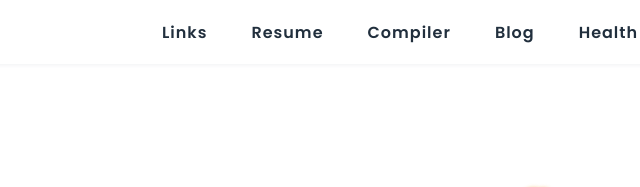
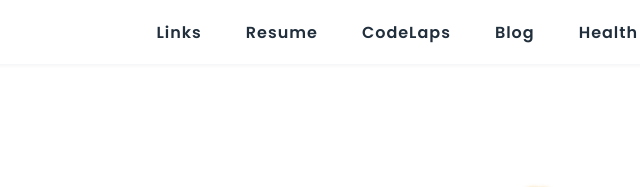
Before and after one commit to mrkishorekumar/portfolio-v3, a plain HTML site: page index.html in a window 1280 px wide. Shown: the top 187 px of the page, 358-998 px from the left. Drawn offline with nearby package versions, Linux system fonts and the light colour scheme; a script that the page names is missing.

Commit message:
Update index.html

```diff
--- a/index.html
+++ b/index.html
@@ -40,7 +40,7 @@
         <ul class="menu">
             <li><a href="https://link.mrkishorekumar.com/" onclick="toggleMenu();">Links</a></li>
             <li><a href="https://resume.mrkishorekumar.com/" onclick="toggleMenu();">Resume</a></li>
-            <li><a href="https://code.mrkishorekumar.com/" onclick="toggleMenu();">Compiler</a></li>
+            <li><a href="https://codelaps.com/" onclick="toggleMenu();">CodeLaps</a></li>
             <li><a href="https://blog.mrkishorekumar.com/" onclick="toggleMenu();">Blog</a></li>
             <li><a href="https://www.health-hydra.xyz/" onclick="toggleMenu();">Health</a></li>
             <li><a href="https://python.mrkishorekumar.com/" onclick="toggleMenu();">Learn Python</a></li>
```
